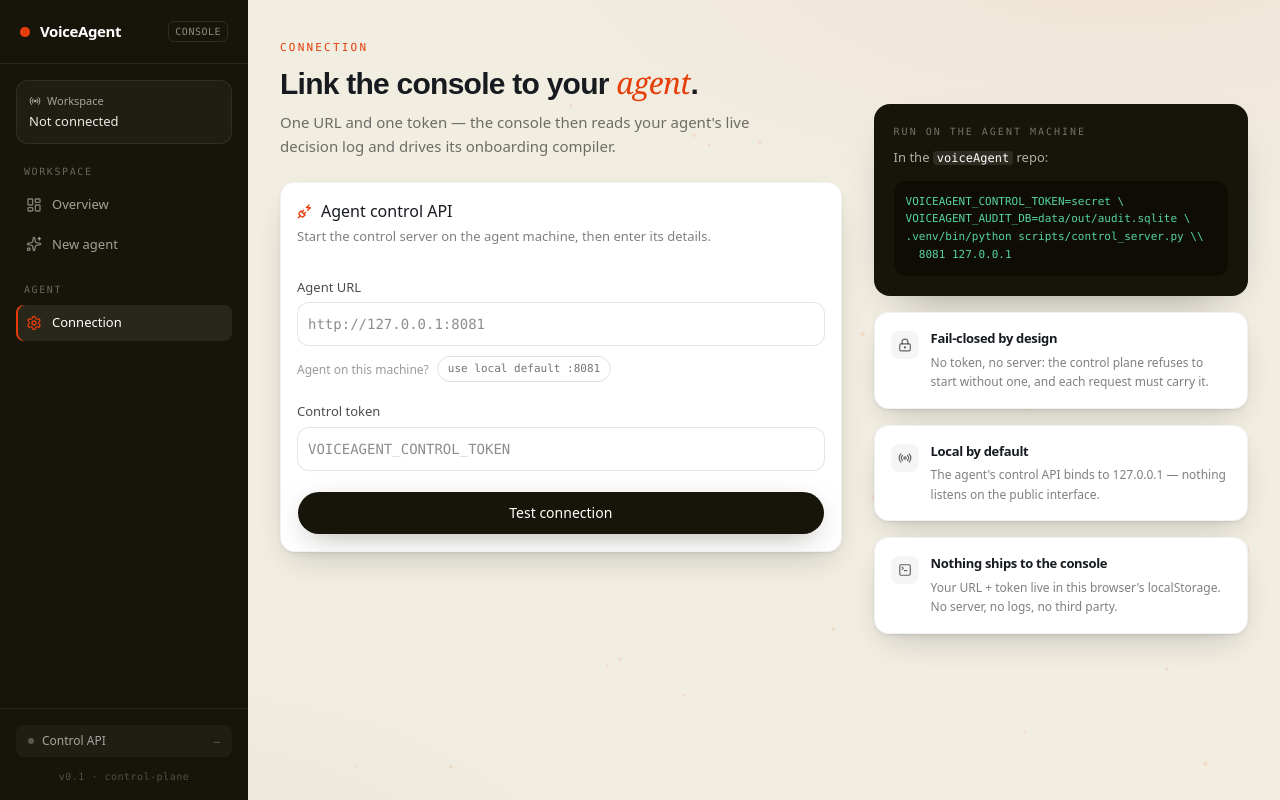
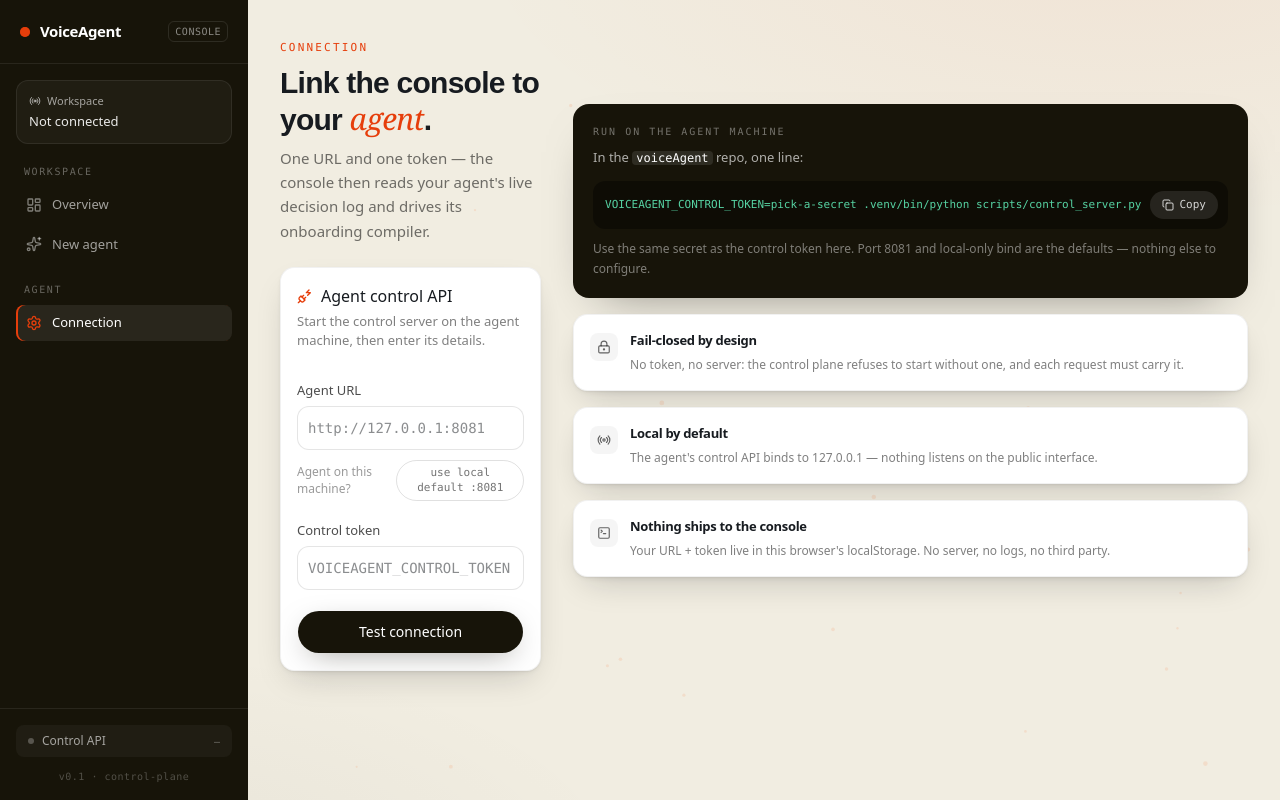
Before and after one commit to shagil786/voiceAgentDashboard, a React (Vite) app: page / in a window 1280 px wide. Both pictures are taken after a click on the button "Connect your agent". Built offline with nearby package versions, Linux system fonts and the light colour scheme.

Commit message:
fix(console): one-line agent start with copy button; all-ember voice-print

```diff
--- a/src/pages/connect.tsx
+++ b/src/pages/connect.tsx
@@ -4,7 +4,7 @@ import { Button } from "@/components/ui/button"
 import { Input } from "@/components/ui/input"
 import { Label } from "@/components/ui/label"
 import { Alert, AlertDescription, AlertTitle } from "@/components/ui/alert"
-import { Loader2, PlugZap, CheckCircle2, XCircle, TerminalSquare, LockKeyhole, Radio } from "lucide-react"
+import { Loader2, PlugZap, CheckCircle2, XCircle, TerminalSquare, LockKeyhole, Radio, Copy, Check } from "lucide-react"
 import { api, getConfig, saveConfig, type StatusInfo } from "@/lib/api"
 import { MagneticButton, Stagger, StaggerItem } from "@/components/motion-primitives"
 import { useNavigate } from "react-router-dom"
@@ -17,6 +17,24 @@ export function ConnectPage() {
   const [busy, setBusy] = useState(false)
   const [ok, setOk] = useState<StatusInfo | null>(null)
   const [err, setErr] = useState<string | null>(null)
+  const [copied, setCopied] = useState(false)
+
+  const COMMAND = "VOICEAGENT_CONTROL_TOKEN=pick-a-secret .venv/bin/python scripts/control_server.py"
+
+  async function copyCommand() {
+    try {
+      await navigator.clipboard.writeText(COMMAND)
+    } catch {
+      const ta = document.createElement("textarea")
+      ta.value = COMMAND
+      document.body.appendChild(ta)
+      ta.select()
+      document.execCommand("copy")
+      ta.remove()
+    }
+    setCopied(true)
+    setTimeout(() => setCopied(false), 1600)
+  }
 
   async function connect() {
     setErr(null); setOk(null)
@@ -112,11 +130,16 @@ export function ConnectPage() {
         <StaggerItem>
         <div className="rounded-2xl bg-[#171409] p-5 text-white shadow-[0_20px_50px_-28px_rgba(0,0,0,0.5)]">
           <p className="font-mono text-[10px] uppercase tracking-[0.2em] text-white/40">Run on the agent machine</p>
-          <p className="mt-2 text-[13px] leading-relaxed text-white/65">In the <code className="rounded bg-white/10 px-1 font-mono text-[12px] text-white">voiceAgent</code> repo:</p>
-          <pre className="mt-3 overflow-x-auto rounded-xl bg-black/40 p-3 font-mono text-[11px] leading-relaxed text-emerald-300/90">{`VOICEAGENT_CONTROL_TOKEN=secret \\
-VOICEAGENT_AUDIT_DB=data/out/audit.sqlite \\
-.venv/bin/python scripts/control_server.py \\\\
-  8081 127.0.0.1`}</pre>
+          <p className="mt-2 text-[13px] leading-relaxed text-white/65">In the <code className="rounded bg-white/10 px-1 font-mono text-[12px] text-white">voiceAgent</code> repo, one line:</p>
+          <div className="mt-3 flex items-center gap-2 rounded-xl bg-black/40 p-2.5 pl-3">
+            <code className="min-w-0 flex-1 truncate font-mono text-[11px] leading-relaxed text-emerald-300/90" title={COMMAND}>{COMMAND}</code>
+            <button type="button" onClick={() => void copyCommand()}
+              className="flex shrink-0 items-center gap-1.5 rounded-full bg-white/10 px-3 py-1.5 font-mono text-[11px] text-white/80 transition-colors hover:bg-[#e63e0b] hover:text-white">
+              {copied ? <Check className="size-3" /> : <Copy className="size-3" />}
+              {copied ? "Copied" : "Copy"}
+            </button>
+          </div>
+          <p className="mt-2.5 text-[12px] leading-relaxed text-white/45">Use the same secret as the control token here. Port 8081 and local-only bind are the defaults — nothing else to configure.</p>
         </div>
         </StaggerItem>
         {facts.map(({ icon: Icon, title, desc }) => (
--- a/src/pages/dashboard.tsx
+++ b/src/pages/dashboard.tsx
@@ -59,9 +59,8 @@ function Waveform() {
         const prox = Math.max(0, 1 - Math.abs(x - mx) / 130)
         const a = still ? 0.4 : Math.min(1, Math.max(0.08, idle + prox * prox * 0.9))
         const h = Math.max(3, a * (H - 8))
-        const hot = a > 0.72
-        ctx.fillStyle = hot ? "#e63e0b" : "rgba(23,20,9,0.72)"
-        const w = Math.max(2, bw * 0.42)
+        ctx.fillStyle = `rgba(230,62,11,${0.45 + a * 0.55})`
+        const w = Math.max(2.5, bw * (a > 0.72 ? 0.66 : 0.5))
         ctx.beginPath()
         ctx.roundRect(x - w / 2, (H - h) / 2, w, h, w / 2)
         ctx.fill()
```
